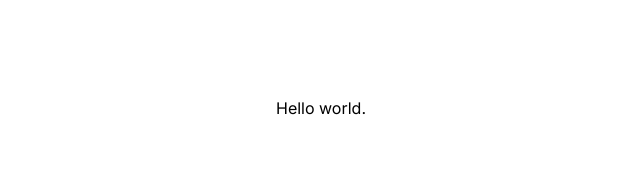
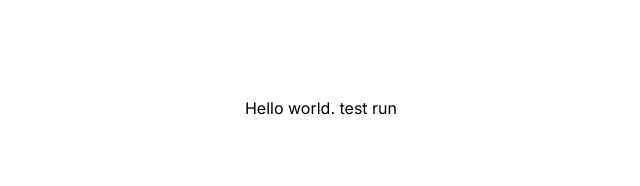
Before and after one commit to Bifrost-Builders/MyndaAlbum-appid, a Next.js app in the folder my-app/: page / in a window 1280 px wide. Shown: the top 186 px of the page, without its empty margins (319-959 px from the left). Built offline with nearby package versions, Linux system fonts and the light colour scheme.

Commit message:
Added text to page

```diff
--- a/my-app/src/app/page.tsx
+++ b/my-app/src/app/page.tsx
@@ -3,7 +3,7 @@ export default function Home() {
   return (
     <main className="flex min-h-screen flex-col items-center justify-between p-24">
 
-      <h1>Hello world.</h1>
+      <h1>Hello world. test run</h1>
 
     </main>
   );
```
